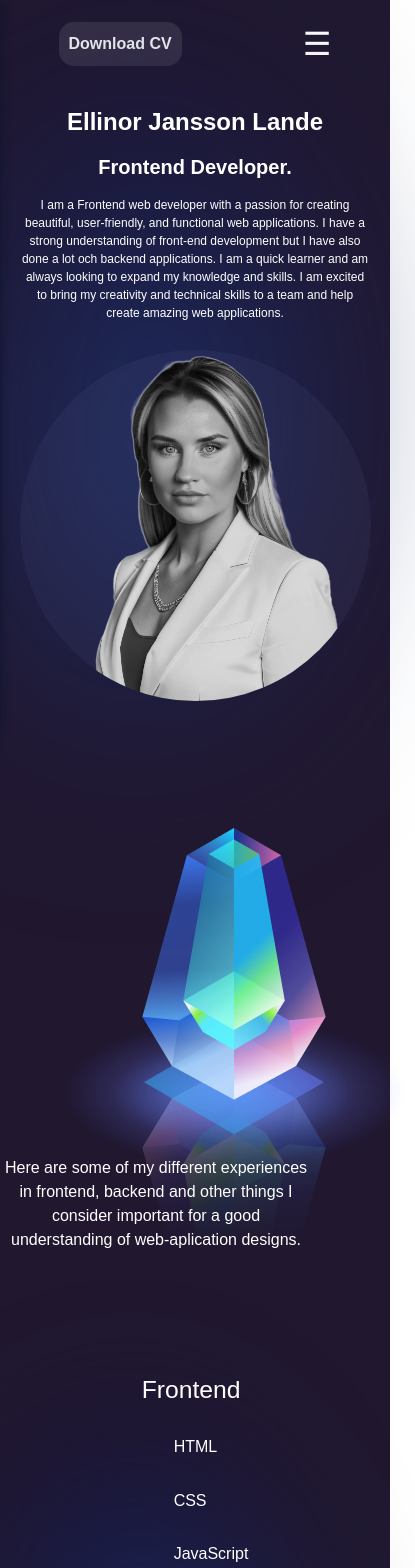
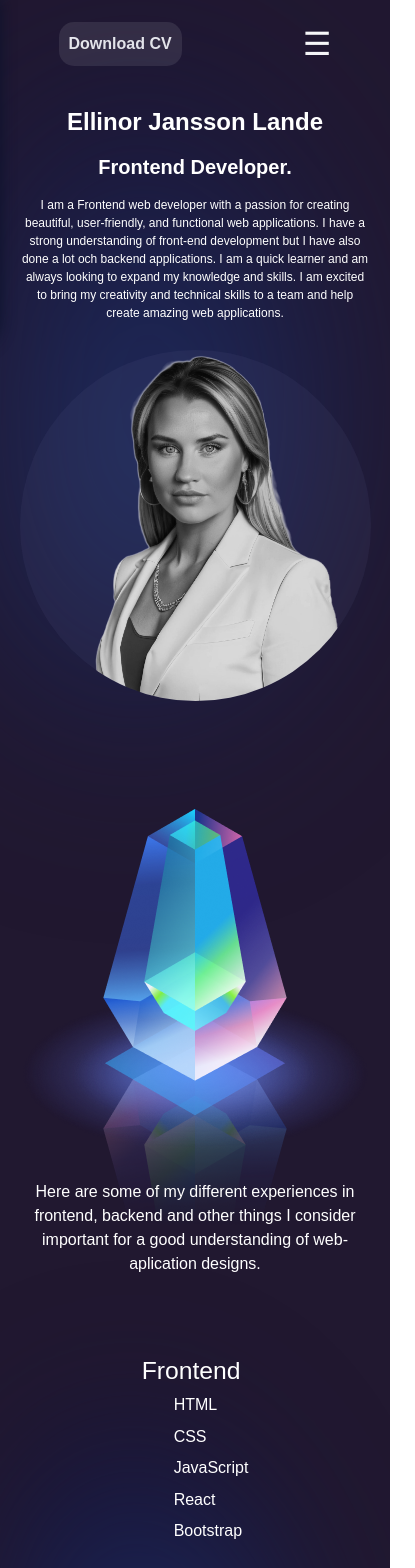
Before and after one commit to ellinorjanssonl/viteportfolio, a React (Vite) app: page / in a window 390 px wide. Shown: the top 1568 px of the page, 415 px wide, since content can reach past the window. Built offline with nearby package versions, Linux system fonts and the light colour scheme.

Commit message:
portfiolio

```diff
--- a/package.json
+++ b/package.json
@@ -14,6 +14,7 @@
     "@fortawesome/free-brands-svg-icons": "^6.5.1",
     "@fortawesome/free-regular-svg-icons": "^6.5.1",
     "@fortawesome/free-solid-svg-icons": "^6.5.1",
+    "@fortawesome/react-fontawesome": "^0.2.0",
     "bootstrap": "^5.3.2",
     "react": "^18.2.0",
     "react-dom": "^18.2.0"
--- a/src/App.jsx
+++ b/src/App.jsx
@@ -6,6 +6,7 @@ import { Skills } from "./components/Skills/Skills";
 import { Projects } from "./components/Projects/Projects";
 import { Contact } from "./components/Contact/Contact";
 import "bootstrap/dist/css/bootstrap.min.css";
+
 
 
 function App() {
--- a/src/components/Contact/Contact.jsx
+++ b/src/components/Contact/Contact.jsx
@@ -10,7 +10,7 @@ export const Contact = () => {
         <p><strong>Telefon:</strong> 123-456-7890</p>
         <div className={styles.socialMediaLinks}>
           <a href="https://www.linkedin.com/in/dinprofil" target="_blank" rel="noopener noreferrer">LinkedIn</a>
-          <a href="https://www.twitter.com/dinanvändarnamn" target="_blank" rel="noopener noreferrer">Twitter</a>
+          <a href="https://www.github.com/dinanvändarnamn" target="_blank" rel="noopener noreferrer">Github</a>
           <a href="https://www.facebook.com/dinprofil" target="_blank" rel="noopener noreferrer">Facebook</a>
           {/* Lägg till fler länkar efter behov */}
         </div>
--- a/src/components/Navbar/Navbar.jsx
+++ b/src/components/Navbar/Navbar.jsx
@@ -1,5 +1,10 @@
 import React, { useState } from 'react';
 import styles from "./Navbar.module.css";
+import { FontAwesomeIcon } from '@fortawesome/react-fontawesome';
+import { faHouse } from '@fortawesome/free-solid-svg-icons';
+import { faEnvelope } from '@fortawesome/free-solid-svg-icons';
+import { faBriefcase } from '@fortawesome/free-solid-svg-icons';
+import { faCode } from '@fortawesome/free-solid-svg-icons';
 
 export const Navbar = () => {
     const [isMenuOpen, setIsMenuOpen] = useState(false);
@@ -24,11 +29,10 @@ export const Navbar = () => {
                 <div className={styles.hamburger} onClick={toggleMenu}>☰</div>
                 <div className={`${styles.menu} ${isMenuOpen ? styles.show : ''}`}>
                     <ul className={styles.menuItems}>
-                        <li><a href="#about" onClick={(e) => { e.preventDefault(); handleScroll('#about'); }}>About</a></li>
-                        <li><a href="#skills" onClick={(e) => { e.preventDefault(); handleScroll('#skills'); }}>Skills</a></li>
-                        <li><a href="#projects" onClick={(e) => { e.preventDefault(); handleScroll('#projects'); }}>Projects</a></li>
-                        <li><div className={styles.contact}><a href="#contact" onClick={(e) => { e.preventDefault(); handleScroll('#contact'); }}>Contact</a></div></li>
-                        <li><a href="#Home" onClick={(e) => { e.preventDefault(); handleScroll('/'); }}>Home</a></li>
+                        <li><a href="#about" onClick={(e) => { e.preventDefault(); handleScroll('#about'); }}><FontAwesomeIcon icon={faHouse}/></a></li>
+                        <li><a href="#skills" onClick={(e) => { e.preventDefault(); handleScroll('#skills'); }}><FontAwesomeIcon icon={faCode} /></a></li>
+                        <li><a href="#projects" onClick={(e) => { e.preventDefault(); handleScroll('#projects'); }}><FontAwesomeIcon icon={faBriefcase} /></a></li>
+                        <li><a href="#contact" onClick={(e) => { e.preventDefault(); handleScroll('#contact'); }}><FontAwesomeIcon icon={faEnvelope} /></a></li>
                     </ul>
                 </div>
             </div>
--- a/src/components/Navbar/Navbar.module.css
+++ b/src/components/Navbar/Navbar.module.css
@@ -28,10 +28,7 @@
 .menuItems {
   display: flex;
   list-style: none;
-  gap: 2rem; /* Justera gapet mellan länkarna enligt behov */
-  background-color: rgb(255, 255, 255, 0.1);
-  border-radius: 15px;
-  padding: 2%;
+  gap: 4rem; /* Justera gapet mellan länkarna enligt behov */
 }
 
 .hamburger {
@@ -71,8 +68,7 @@
 }
 
 .menuItems a:hover {
-  color: var(--color-bg);
-  text-shadow: 0 0 1px var(--color-bg);
+  color: var(--color-text-hover);
 }
 
 
@@ -89,15 +85,15 @@
     position: fixed; /* Positionera menyn över innehållet */
     left: 0;
     top: 0;
-    width: 30%; /* Gör menyn skärmvidd */
+    width: 20%; /* Gör menyn skärmvidd */
     max-height: 100%; /* Gör menyn skärmhög */
-    background-color: var(--color-text-hover); /* Bakgrundsfärg på menyn */
+    background-color: var(--color-text); /* Bakgrundsfärg på menyn */
     overflow-y: auto; /* Möjliggör skrollning om innehållet överskrider skärmhöjden */
     transition: transform 0.5s ease-in-out; /* Gör att menyn glider in och ut när den visas och döljs */
     z-index: 10; /* Säkerställer att menyn ligger över annat innehåll */
     transform: translateX(-100%); /* Initialt placerad utanför skärmens vänstra kant */
     border-bottom-right-radius: 30px;
-    box-shadow:  0 0 10px 0 rgba(10, 18, 43, 0.8);
+    box-shadow:  0 0 15px 0 rgba(10, 18, 43, 0.9);
   }
 
   .menu.show {
@@ -106,20 +102,20 @@
 
   .menuItems {
     flex-direction: column;
-    margin-top: 30%; /* Lägg
+    margin-top: 10%; /* Lägg
      /* Lägg till lite utrymme över menylänkarna */;
   }
 
+
   li{
     display:block;
-    margin: 40% 0;
+    margin: 10% 0;
   }
 
   .menuItems a {
     color: var(--color-bg);
     font-weight: 900;
     font-size: 1rem;
-    text-shadow: 0 0 1px var(--color-bg);
   }
 
 }
--- a/src/components/Skills/Skills.module.css
+++ b/src/components/Skills/Skills.module.css
@@ -78,7 +78,6 @@
 }
 
 .skills {
-  margin-top: 5%;
   color: var(--color-text);
   flex-direction: column;
   align-items: center;
@@ -86,10 +85,11 @@
 }
 
 .pContainer {
+  display: flex;
   align-items: center;
   text-align: center; /* Centrerar texten inom textelementet */
   justify-content: center; /* Centrerar innehållet horisontellt inom containern */
-  flex-direction: column; /* Ändrar till column för att placera texten vertikalt */
+  flex-direction:column; /* Ändrar till column för att placera texten vertikalt */
   max-width: 100%; /* Maximal bredd för textcontainern */
   font-weight: 500;
   color: var(--color-text);
@@ -103,21 +103,31 @@
   height: 100vh; /* Sätter höjden till 100% av viewportens höjd */
   background-size: cover; /* Ser till att bilden täcker hela området */
   top: 0; /* Placerar bilden i övre vänstra hörnet */
-
 }
 
 .diamond {
-  display: block;
+  display: flex;
+  align-items: center;
+  justify-content: center;
   position: relative;
-  margin-top: 5%;
+  left: 0;
+  right: 0;
+  z-index: 0;
 }
 
 .p {
-  margin-top: 80%;
+  margin-top: 45vh;
+  right: 0%;
+  display: flex;
   text-align: center;
-  margin-bottom: 10%;
-  max-width: 90%;
+  align-items: center;
+  justify-self: center;
+  z-index: 1;
+  max-width: 100%;
+  font-size:medium;
+  padding: 5%;
 }
+
 
 .minaskills {
   font-size: 2rem;
```
Also changed, not shown: 1 other file (tests, documents, lock files or other folders).
